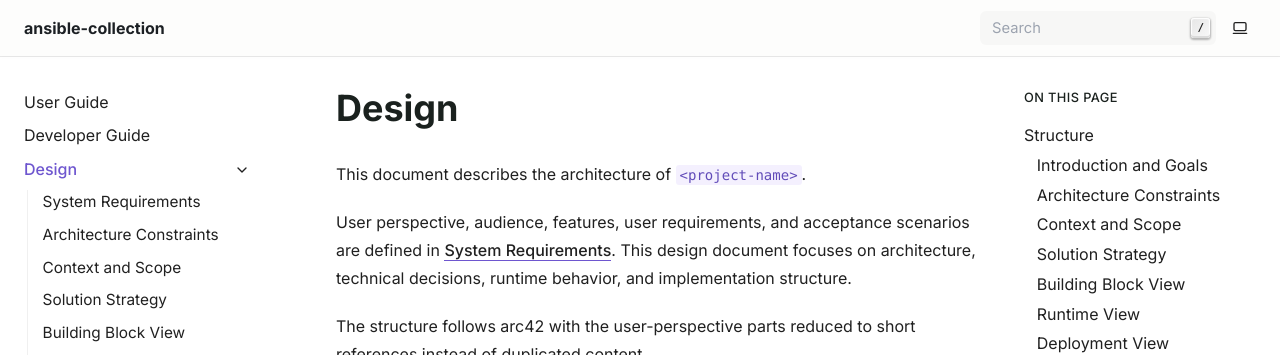
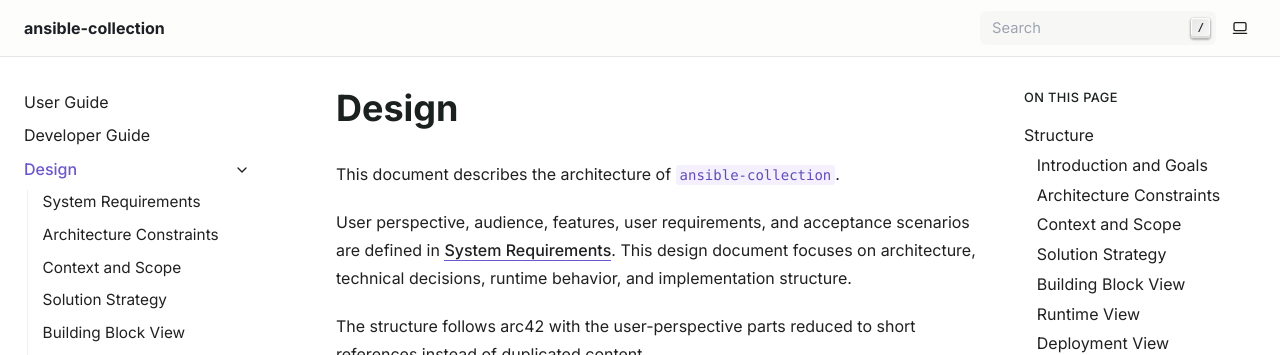
Before and after one commit to exasol/ansible-collection, a Sphinx documentation site: the page built from doc/design_index.md, in a window 1280 px wide and 900 px high. Shown: the top 355 px of the window. Built offline with Sphinx 7.4.7, drawn with Linux system fonts in a browser that asks for light colours.

Commit message:
Add project name

```diff
--- a/doc/design_index.md
+++ b/doc/design_index.md
@@ -1,6 +1,6 @@
 # Design
 
-This document describes the architecture of `<project-name>`.
+This document describes the architecture of `ansible-collection`.
 
 User perspective, audience, features, user requirements, and acceptance scenarios are defined in [System Requirements](system_requirements.md). This design document focuses on architecture, technical decisions, runtime behavior, and implementation structure.
 
```
